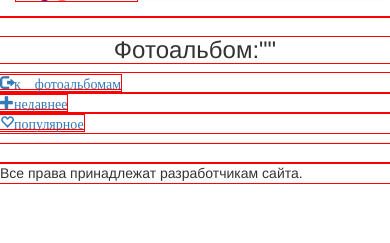
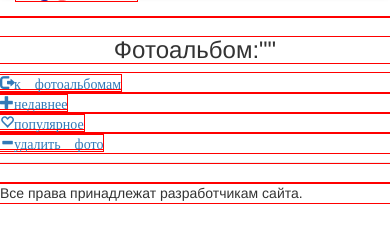
Before and after one commit to ollko/new_teach, a Django app: template main/templates/main/foto_from_album.html in a window 390 px wide; the page is wider, and only the part inside the window is pictured. Shown: the part 385-628 px from the top of that part. Run offline with Django 3.2, Linux system fonts and the light colour scheme; the template is opened without the code that fills it, so the values that code supplies are empty; some libraries are stand-ins or nearby versions.

Commit message:
Add deleting of foto from "foto_from_album"

```diff
--- a/main/templates/main/foto_from_album.html
+++ b/main/templates/main/foto_from_album.html
@@ -11,9 +11,10 @@
 <div class="page-header">
 	<h3 style = "text-align: center;">Фотоальбом:"{{album.album}}"</h3>
 	<div class="row">
-		<div class="col-sm-4"><a href="{% url 'main:fotoalbums' %}" title="к фотоальбомам"><span class="glyphicon glyphicon-log-out">к фотоальбомам</span></a></div>
-		<div class="col-sm-4"><a href="{% url 'main:fotostring' %}" title="добавленное недавно"><span class="glyphicon glyphicon-plus">недавнee</span></a></div>
-		<div class="col-sm-4"><a href="{% url 'main:fotofavorite' %}" title="популярное"><span class="glyphicon glyphicon-heart-empty">популярное</span></a></div>
+		<div class="col-sm-3"><a href="{% url 'main:fotoalbums' %}" title="к фотоальбомам"><span class="glyphicon glyphicon-log-out">к фотоальбомам</span></a></div>
+		<div class="col-sm-3"><a href="{% url 'main:fotostring' %}" title="добавленное недавно"><span class="glyphicon glyphicon-plus">недавнee</span></a></div>
+		<div class="col-sm-3"><a href="{% url 'main:fotofavorite' %}" title="популярное"><span class="glyphicon glyphicon-heart-empty">популярное</span></a></div>
+		<div class="col-sm-3"><a href="{% url 'main:foto_from_album_del' album.id %}" title="удалить фото"><span class="glyphicon glyphicon-minus">удалить фото</span></a></div>
 	</div>
 
 </div>
```
